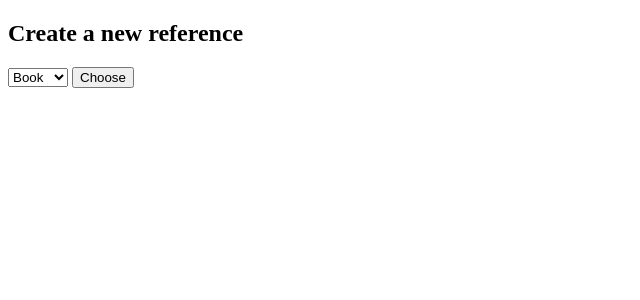
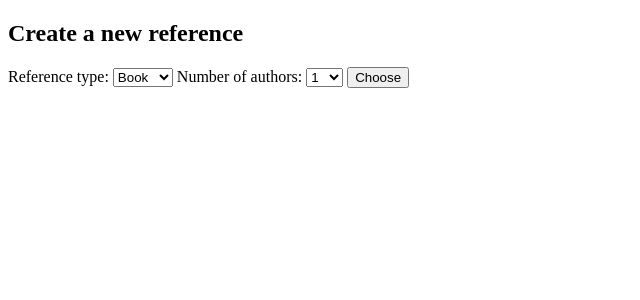
Before and after one commit to joonapasanen/kryptooniitti-viitesovellus, a Flask app: page /create_reference in a window 1280 px wide. Shown: the top 300 px of the page, without its empty margins (0-640 px from the left). Run offline with Flask 3, Linux system fonts and the light colour scheme.

Commit message:
Modify reference creation, Update robot test and Add unittest
Co-authored-by: Maksim <maksim.pronin.mp@gmail.com>

```diff
--- a/src/app.py
+++ b/src/app.py
@@ -14,8 +14,18 @@ def index():
 
 @app.route("/create_reference")
 def new():
-    ref_type =request.args.get("r_type")
-    return render_template("new_reference.html", ref_type=ref_type)
+    ref_type = request.args.get("r_type")
+
+    try:
+        author_count = max(1, min(int(request.args.get("author_count", 1)), 10))
+    except (TypeError, ValueError):
+        author_count = 1
+
+    return render_template(
+        "new_reference.html",
+        ref_type=ref_type,
+        author_count=author_count,
+    )
 
 
 @app.route("/create_reference", methods=["POST"])
@@ -28,7 +38,10 @@ def reference_creation():
         return redirect("/")
     except Exception as error:
         flash(str(error))
-        return redirect(f"/create_reference?r_type={ref_type}")
+        author_count = max(1, len(request.form.getlist("author")))
+        return redirect(
+            f"/create_reference?r_type={ref_type}&author_count={author_count}"
+        )
 
 
 @app.route("/remove_reference")
--- a/src/entities/references.py
+++ b/src/entities/references.py
@@ -1,6 +1,8 @@
 class Reference:
-    def __init__(self, id, content):
+    def __init__(self, id, cite_key, author, content):
         self.id = id
+        self.cite_key = cite_key
+        self.author = author
         self.content = content
 
     def __str__(self):
--- a/src/repositories/references_repository.py
+++ b/src/repositories/references_repository.py
@@ -2,23 +2,47 @@ from sqlalchemy import text
 
 from config import db
 from entities.references import Reference
+from util import validate_year
 
 FIELDS = ["cite_key", "author", "title", "year", "publisher", "journal"]
 
 
 def get_references():
     result = db.session.execute(
-        text('SELECT id, content FROM "references" ORDER BY id')
+        text(
+            'SELECT id, cite_key, author, content '
+            'FROM "references" ORDER BY id'
+        )
     )
-    return [Reference(reference.id, reference.content) for reference in result]
+    return [
+        Reference(
+            reference.id,
+            reference.cite_key,
+            reference.author,
+            reference.content,
+        )
+        for reference in result
+    ]
 
 def create_reference(ref_type, form):
     if ref_type not in ("book", "article"):
         raise Exception("Unknown reference type error")
 
+    validate_year(form.get("year"))
+
     parameters = {f: form.get(f) or None for f in FIELDS}
+    authors = [
+        name.strip()
+        for name in form.getlist("author")
+        if name.strip()
+    ]
+    if not authors:
+        raise Exception("At least one author is required")
+
+    author = "; ".join(authors)
+    parameters["author"] = author
     parameters["r_type"] = ref_type
-    parameters["content"] = f"{form.get('author')}: {form.get('title')}"
+    parameters["content"] = f"{author}: {form.get('title')}"
 
     db.session.execute(
         text("""INSERT INTO "references"
--- a/src/templates/new_reference.html
+++ b/src/templates/new_reference.html
@@ -18,9 +18,17 @@ Create a new reference
   {% endwith %}
 
   <form action="/create_reference" method="get">
-    <select name="r_type">
+    <label for="r_type">Reference type:</label>
+    <select id="r_type" name="r_type">
       <option value="book" {% if ref_type == "book" %}selected{% endif %}>Book</option>
       <option value="article" {% if ref_type == "article" %}selected{% endif %}>Article</option>
+    </select>
+
+    <label for="author_count">Number of authors:</label>
+    <select id="author_count" name="author_count">
+      {% for count in range(1, 11) %}
+      <option value="{{ count }}" {% if author_count == count %}selected{% endif %}>{{ count }}</option>
+      {% endfor %}
     </select>
     <button type="submit">Choose</button>
   </form>
@@ -28,21 +36,25 @@ Create a new reference
   {% if ref_type == "book" %}
   <form action="/create_reference" method="post">
     <input type="hidden" name="r_type" value="book">
-    Cite key: <input name="cite_key"><br>
-    Author <input name="author"><br>
-    Title: <input name="title"><br>
-    Publisher: <input name="publisher"><br>
-    Year: <input name="year"><br>
+    Cite key: <input name="cite_key" required><br>
+    {% for author_number in range(1, author_count + 1) %}
+    Author {{ author_number }}: <input name="author" required><br>
+    {% endfor %}
+    Title: <input name="title" required><br>
+    Publisher: <input name="publisher" required><br>
+    Year: <input name="year" required pattern="[0-9]{4}" inputmode="numeric" title="Enter exactly 4 digits"><br>
     <button type="submit">Create</button>
   </form>
   {% elif ref_type == "article" %}
   <form action="/create_reference" method="post">
     <input type="hidden" name="r_type" value="article">
-    Cite key: <input name="cite_key"><br>
-    Author <input name="author"><br>
-    Title: <input name="title"><br>
-    Journal: <input name="journal"><br>
-    Year: <input name="year"><br>
+    Cite key: <input name="cite_key" required><br>
+    {% for author_number in range(1, author_count + 1) %}
+    Author {{ author_number }}: <input name="author" required><br>
+    {% endfor %}
+    Title: <input name="title" required><br>
+    Journal: <input name="journal" required><br>
+    Year: <input name="year" required pattern="[0-9]{4}" inputmode="numeric" title="Enter exactly 4 digits"><br>
     <button type="submit">Create</button>
   </form>
   {% endif %}
```
Also changed, not shown: src/templates/index.html (+7 -4 lines), src/tests/test_unittest.py (+12 -1 lines), src/util.py (+9 -0 lines), 1 other file.
